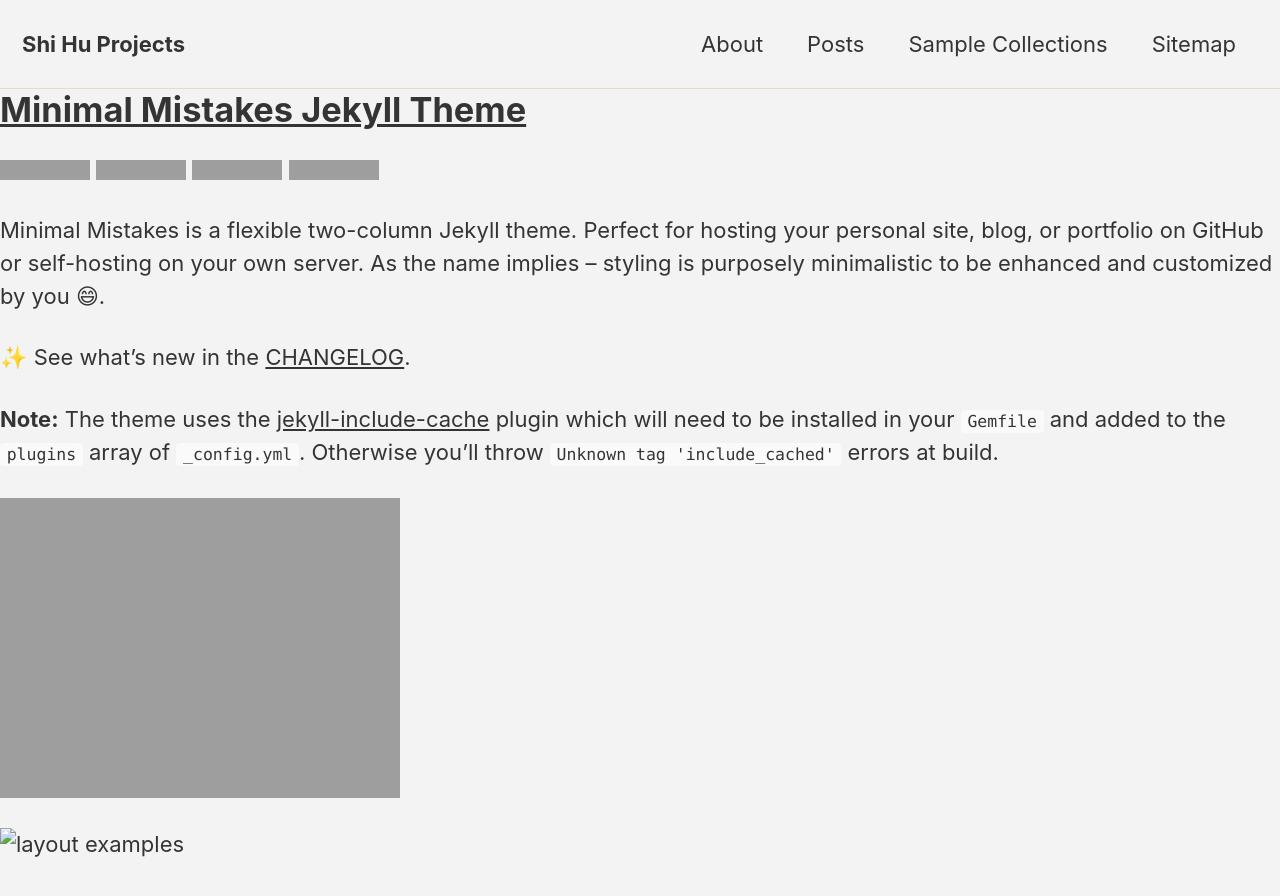
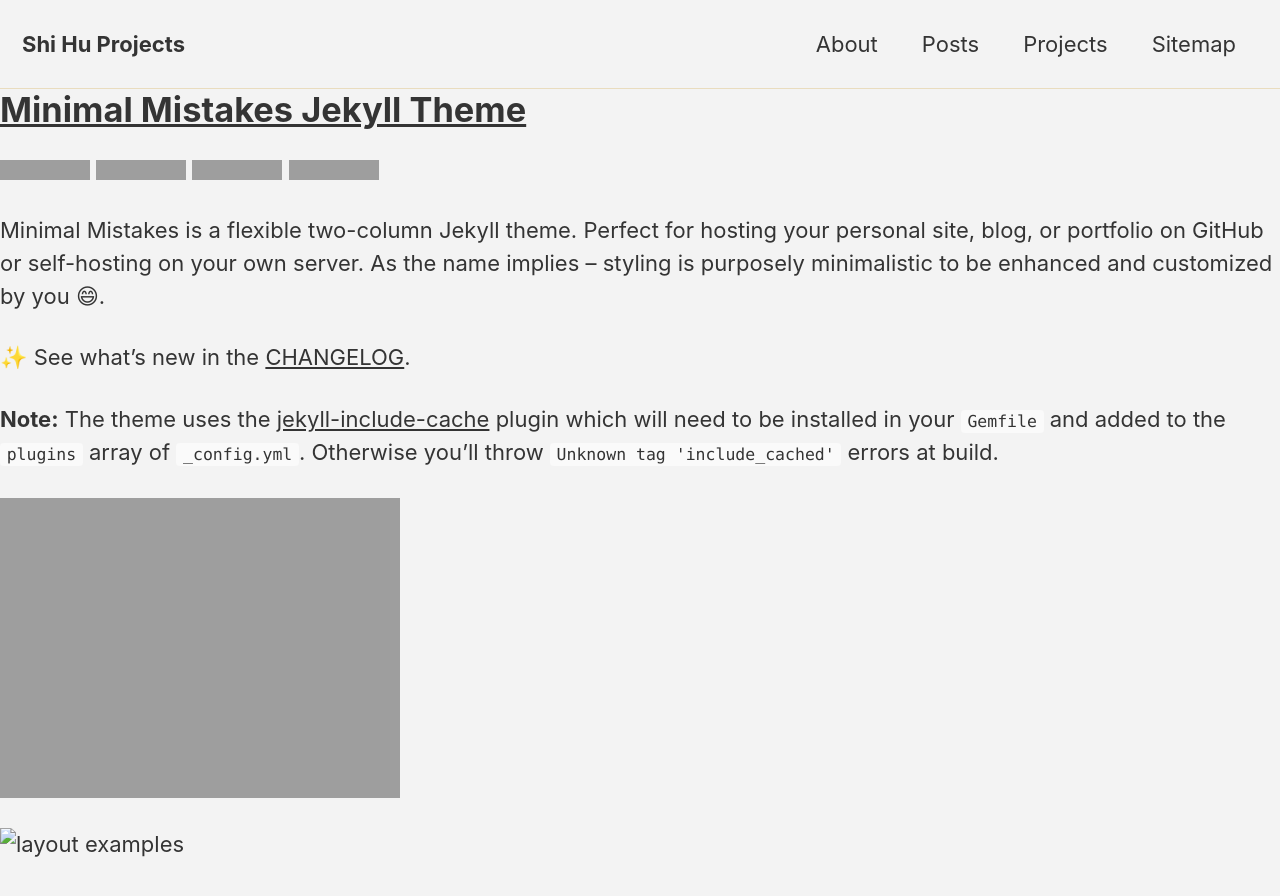
Before and after one commit to shi-hu/shi-hu.github.io, a Jekyll site: the page built from info_mm.md, in a window 1280 px wide and 900 px high. Shown: the top 896 px of the window. Built offline with Jekyll 4.4.1, drawn with Linux system fonts in a browser that asks for light colours; cached includes are drawn as plain includes; nearby versions of some CDN libraries; emoji names are drawn with the system emoji font; our own code applies the rules of GitHub Pages for plain Markdown files; grey boxes are pictures that could not be loaded.

Commit message:
Update navigation.yml

```diff
--- a/_data/navigation.yml
+++ b/_data/navigation.yml
@@ -1,10 +1,10 @@
 # main links
 main:
   - title: "About"
-    url: https://mmistakes.github.io/minimal-mistakes/about/
+    url: /about/
   - title: "Posts"
     url: /year-archive/
-  - title: "Sample Collections"
-    url: /collection-archive/
+  - title: "Projects"
+    url: /projects/
   - title: "Sitemap"
     url: /sitemap/
```
